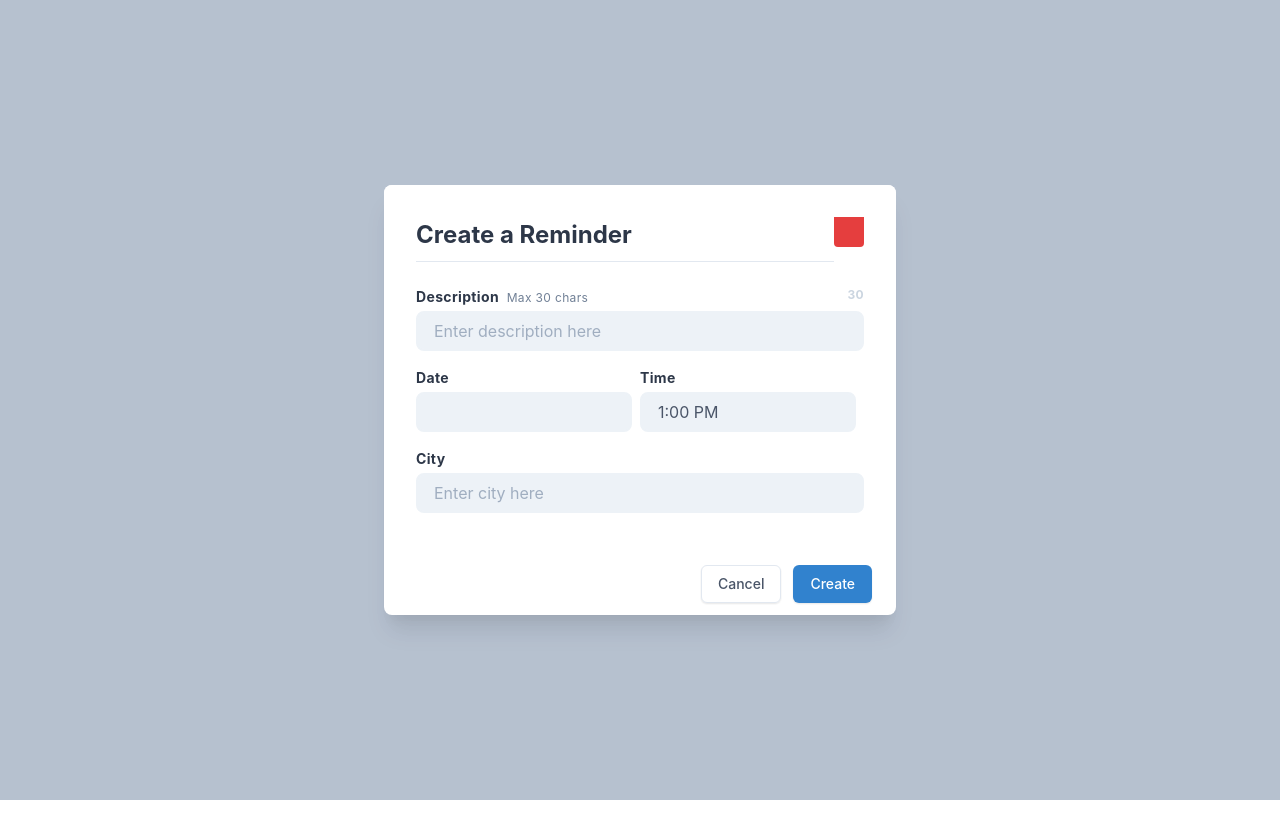
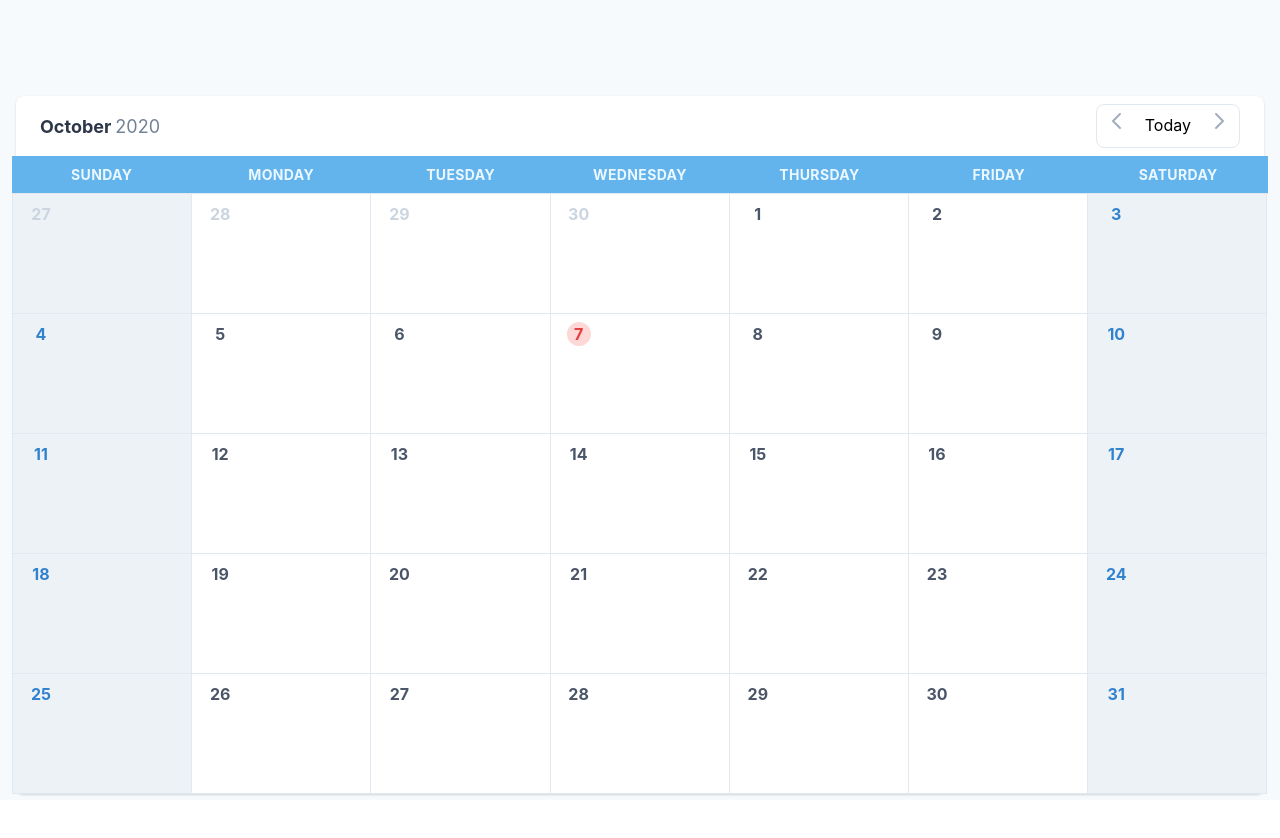
Before and after one commit to spacebromx/calendar-reminders, a React (Create React App) app: page / in a window 1280 px wide. Shown: the top 838 px of the page. Before the commit the page ends 800 px from the top, so only its background shows below. Built offline with nearby package versions, Linux system fonts and the light colour scheme.

Commit message:
Added an overlay component to handle Modals

```diff
--- a/public/index.html
+++ b/public/index.html
@@ -29,6 +29,7 @@
   <body>
     <noscript>You need to enable JavaScript to run this app.</noscript>
     <div id="root"></div>
+    <div id="modal-root"></div>
     <!--
       This HTML file is a template.
       If you open it directly in the browser, you will see an empty page.
--- a/src/App.js
+++ b/src/App.js
@@ -1,7 +1,6 @@
 import React from 'react';
 import Layout from "./components/Layout";
 import Calendar from "./components/Calendar";
-import Modal from "./components/Modal";
 import {ContextProvider} from "./Store";
 
 import './styles/main.css'
@@ -9,9 +8,8 @@ import './styles/main.css'
 function App() {
   return (
     <ContextProvider>
-      <Modal />
       <Layout>
-        {/*<Calendar/>*/}
+        <Calendar/>
       </Layout>
     </ContextProvider>
   );
--- a/src/Store.js
+++ b/src/Store.js
@@ -6,7 +6,12 @@ const now = new Date()
 const initialState = {
   day: now.getDate(),
   month: now.getMonth(),
-  year: now.getFullYear()
+  year: now.getFullYear(),
+  reminderData: {
+    day: 0,
+    month: 0,
+    year: ''
+  }
 }
 
 export const GlobalContext = createContext()
@@ -16,6 +21,9 @@ const reducer = (state, action) => {
     case actions.UPDATE_DATE:
       const {month, year, day = 1} = action.payload
       return {...state, year, month, day}
+    case actions.CREATE_REMINDER:
+      const {newMonth, newYear, newDay } = action.payload
+      return {...state, reminderData: {...state.reminderData, day: newDay, month: newMonth, year: newYear}}
     default:
       return state
   }
--- a/src/components/Calendar.js
+++ b/src/components/Calendar.js
@@ -1,13 +1,17 @@
-import React, {useContext} from 'react';
+import React, {useContext, useState} from 'react';
 import {GlobalContext} from "../Store";
 import {generateCalendar} from "../utils";
 import Header from "./Header";
 import Navigation from "./Navigation";
 import Day from "./Day";
+import Modal from "./Modal";
+import Overlay from "./Overlay";
+import {actions} from "../constants";
 
 const Calendar = () => {
-  const {state: {month, year}} = useContext(GlobalContext)
+  const {state: {month, year}, dispatch} = useContext(GlobalContext)
   const days = generateCalendar({month, year})
+  const [showModal, setShowModal] = useState(false)
 
   function isToday({year, month, day}) {
     const newDate = new Date()
@@ -20,13 +24,33 @@ const Calendar = () => {
 
   return (
     <>
+      {showModal && <Overlay>
+        <Modal onClose={() => setShowModal(false)} />
+      </Overlay>}
       <Navigation/>
       <div className="-mx-1 -mb-1">
         <Header/>
 
         <div className="flex flex-wrap border-t border-l">
           {days.map(({day, current}, i) => (
-            <Day key={`${day}-${i}`} number={day} highlight={i % 7 === 0 || (i % 7) === 6} current={current} today={isToday({year, month, day})} />
+            <Day
+              key={`${day}-${i}`}
+              number={day}
+              highlight={i % 7 === 0 || (i % 7) === 6}
+              current={current}
+              today={isToday({year, month, day})}
+              onClick={() => {
+                dispatch({
+                  type: actions.CREATE_REMINDER,
+                  payload: {
+                    newDay: day,
+                    newMonth: month,
+                    newYear: year
+                  }
+                })
+                setShowModal(true)
+              }}
+            />
           ))}
         </div>
       </div>
--- a/src/components/Day.js
+++ b/src/components/Day.js
@@ -2,12 +2,15 @@ import React from 'react';
 import PropTypes from 'prop-types'
 import cx from 'classnames'
 
-const Day = ({number, highlight, current, today}) => {
+const Day = ({number, highlight, current, today, onClick }) => {
   return (
     <div style={{width: "14.28%", height: "120px"}}
          className={cx('day px-4 pt-2 border-r border-b relative overflow-y-scroll', {'bg-gray-200': highlight})}>
       <button
-        className={cx('inline-flex w-6 h-6 items-center justify-center cursor-pointer text-center leading-none rounded-full transition ease-in-out duration-100 text-gray-400 hover:bg-blue-200 font-bold', {'text-gray-700': current}, {'text-blue-600': current && highlight}, {'text-red-600 bg-red-200': today} )}>{number}
+        className={cx('inline-flex w-6 h-6 items-center justify-center cursor-pointer text-center leading-none rounded-full transition ease-in-out duration-100 text-gray-400 hover:bg-blue-200 font-bold', {'text-gray-700': current}, {'text-blue-600': current && highlight}, {'text-red-600 bg-red-200': today} )}
+        onClick={() => current && onClick()}
+      >
+        {number}
       </button>
       <div style={{height: "80px"}} className="overflow-y-auto mt-1">
         {/*<div className="px-2 py-1 rounded-lg mt-1 overflow-hidden border" />*/}
@@ -20,7 +23,8 @@ Day.propTypes = {
   number: PropTypes.number.isRequired,
   highlight: PropTypes.bool,
   current: PropTypes.bool,
-  today: PropTypes.bool
+  today: PropTypes.bool,
+  onClick: PropTypes.func,
 }
 
 Day.defaultProps = {
--- a/src/components/Modal.js
+++ b/src/components/Modal.js
@@ -1,11 +1,16 @@
-import React, {useState} from 'react';
+import React, {useState, useContext} from 'react';
+import PropTypes from 'prop-types'
+import {GlobalContext} from "../Store";
 import {GithubPicker} from 'react-color'
+import {getStringDate} from "../utils";
 
-const Modal = () => {
+const Modal = ({onClose}) => {
   const [showColorPicker, setShowColorPicker] = useState(false)
+  const {state: {reminderData: {day, month, year}}, dispatch} = useContext(GlobalContext)
+  const formattedDate = getStringDate({year, month, day})
   const [formState, setFormState] = useState({
     description: '',
-    date: '',
+    date: formattedDate,
     time: '1:00 PM',
     city: '',
     color: '#e53e3e'
@@ -38,14 +43,15 @@ const Modal = () => {
                   <div>
                     <button
                       onClick={() => setShowColorPicker(true)}
-                      className="rounded-b" style={{backgroundColor: formState.color, height: '30px', width: '30px', cursor: 'pointer'}} />
-                    {showColorPicker && <GithubPicker color={formState.color} onChangeComplete={handleChangeColor} />}
+                      className="rounded-b"
+                      style={{backgroundColor: formState.color, height: '30px', width: '30px', cursor: 'pointer'}}/>
+                    {showColorPicker && <GithubPicker color={formState.color} onChangeComplete={handleChangeColor}/>}
                   </div>
                 </div>
                 <div className="mb-4">
                   <label className="text-gray-800 block mb-1 font-bold text-sm tracking-wide">
                     Description <span className="ml-1 text-xs text-gray-600 font-normal">Max 30 chars</span>
-                    <span className="float-right text-gray-400 text-xs">{30 -  formState.description.length}</span>
+                    <span className="float-right text-gray-400 text-xs">{30 - formState.description.length}</span>
                   </label>
                   <input
                     value={formState.description}
@@ -57,8 +63,12 @@ const Modal = () => {
                 </div>
                 <div className="mb-4 flex">
                   <div className="flex-1">
-                    <label className="text-gray-800 block mb-1 font-bold text-sm tracking-wide">Date</label>
+                    <label className="text-gray-800 block mb-1 font-bold text-sm tracking-wide">
+                      Date <span className="ml-1 text-xs text-gray-600 font-normal italic">Month Day, Year</span>
+                    </label>
                     <input
+                      value={formState.date}
+                      onChange={e => setFormState({...formState, date: e.target.value})}
                       className="bg-gray-200 appearance-none border-2 border-gray-200 rounded-lg w-full py-2 px-4 text-gray-700 leading-tight focus:outline-none focus:bg-white focus:border-blue-500"
                       type="text"/>
                   </div>
@@ -91,10 +101,11 @@ const Modal = () => {
         className="inline-flex justify-center w-full rounded-md border border-transparent px-4 py-2 bg-blue-600 text-base leading-6 font-medium text-white shadow-sm hover:bg-red-500 focus:outline-none focus:border-red-700 focus:shadow-outline-red transition ease-in-out duration-150 sm:text-sm sm:leading-5">
 Create
 </button>
-</span>
-            <span className="mt-3 flex w-full rounded-md shadow-sm sm:mt-0 sm:w-auto">
-<button type="button"
-        className="inline-flex justify-center w-full rounded-md border border-gray-300 px-4 py-2 bg-white text-base leading-6 font-medium text-gray-700 shadow-sm hover:text-gray-500 focus:outline-none focus:border-blue-300 focus:shadow-outline-blue transition ease-in-out duration-150 sm:text-sm sm:leading-5">
+</span><span className="mt-3 flex w-full rounded-md shadow-sm sm:mt-0 sm:w-auto">
+<button
+  onClick={onClose}
+  type="button"
+  className="inline-flex justify-center w-full rounded-md border border-gray-300 px-4 py-2 bg-white text-base leading-6 font-medium text-gray-700 shadow-sm hover:text-gray-500 focus:outline-none focus:border-blue-300 focus:shadow-outline-blue transition ease-in-out duration-150 sm:text-sm sm:leading-5">
 Cancel
 </button>
 </span>
@@ -105,4 +116,8 @@ Cancel
   );
 };
 
+Modal.propTypes = {
+  onClose: PropTypes.func
+}
+
 export default Modal;
--- /dev/null
+++ b/src/components/Overlay.js
@@ -0,0 +1,23 @@
+import {useEffect} from 'react';
+import ReactDOM from 'react-dom'
+
+const Overlay = ({children}) => {
+  const el = document.createElement('div')
+
+  useEffect(() => {
+    const modalRoot = document.getElementById('modal-root')
+    modalRoot.appendChild(el)
+
+    return () => {
+      modalRoot.removeChild(el)
+    }
+  }, [el])
+
+
+  return ReactDOM.createPortal(
+    children,
+    el
+  )
+};
+
+export default Overlay;
--- a/src/constants.js
+++ b/src/constants.js
@@ -1,6 +1,7 @@
 export const WEEKDAYS = ['Sunday','Monday','Tuesday','Wednesday','Thursday','Friday','Saturday']
 export const actions = {
-  UPDATE_DATE: 'UPDATE_DATE'
+  UPDATE_DATE: 'UPDATE_DATE',
+  CREATE_REMINDER: 'CREATE_REMINDER'
 }
 
 export const TIME_TRAVEL_DIRECTIONS = {
@@ -8,3 +9,5 @@ export const TIME_TRAVEL_DIRECTIONS = {
   FORWARD: 'FORWARD',
   BACK: 'BACK'
 }
+
+export const DATE_FORMAT_OPTIONS = { year: 'numeric', month: 'short', day: 'numeric' };
--- a/src/utils.js
+++ b/src/utils.js
@@ -1,5 +1,6 @@
 import getDaysInMonth from "date-fns/getDaysInMonth";
 import getDay from "date-fns/getDay";
+import {DATE_FORMAT_OPTIONS} from "./constants";
 
 export const generateCalendar = ({month, year}) => {
   // how many days are there in a month
@@ -47,3 +48,18 @@ export const getMonthName = ({month, year}) => {
     console.error(e)
   }
 }
+
+export const getStringDate = ({year, month, day}) => {
+  const now = new Date(year, month, day)
+
+  return now.toLocaleString('en', DATE_FORMAT_OPTIONS)
+}
+
+export const parseAndFormatDate = date => {
+  try {
+    const dateParsed = Date.parse(date)
+    return new Date(dateParsed).toLocaleString('en', DATE_FORMAT_OPTIONS)
+  } catch (e) {
+    throw new Error('invalid date format')
+  }
+}
```
